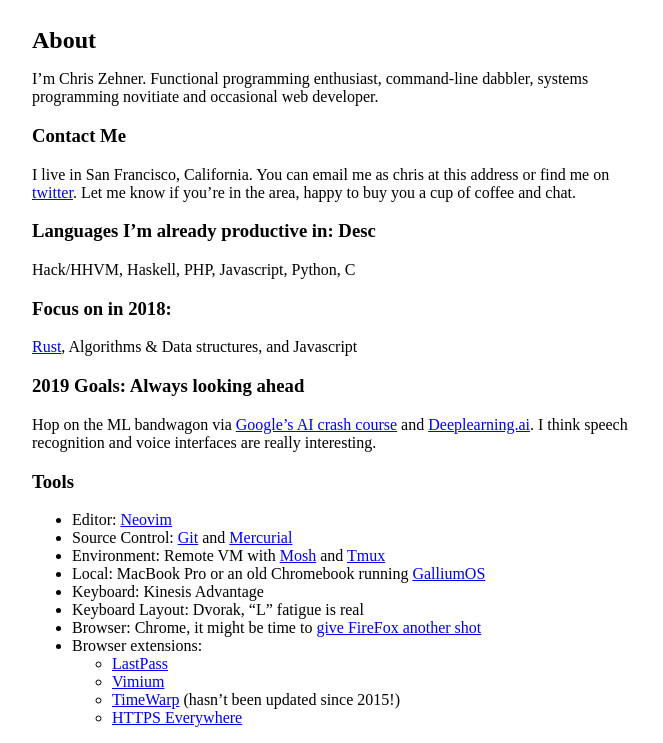
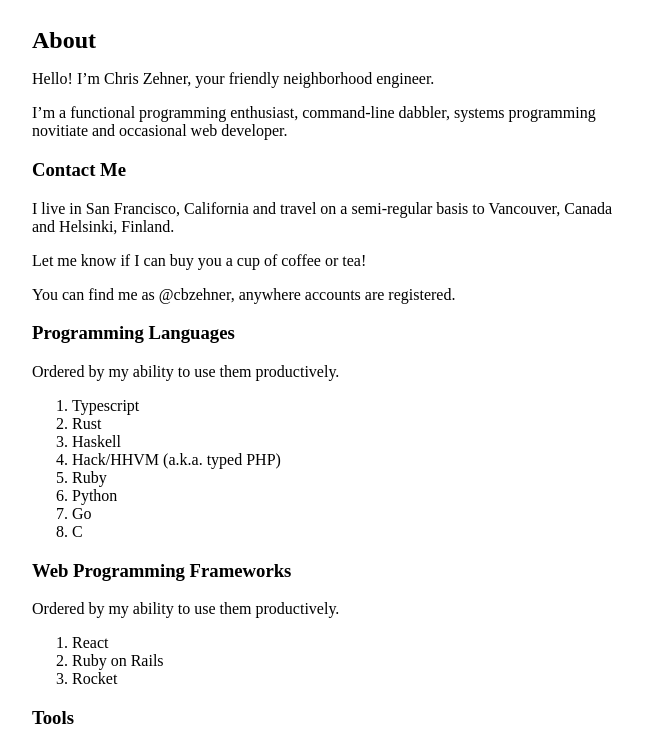
Before and after one commit to cbzehner/cbzehner, a plain HTML site: page docs/about.html in a window 1280 px wide. Shown: the part 50-793 px from the top of the page, without its empty margins (308-971 px from the left). Drawn offline with Linux system fonts and the light colour scheme.

Commit message:
feat: update the about page

```diff
--- a/docs/about.html
+++ b/docs/about.html
@@ -22,15 +22,31 @@
 
         <main role="main">
             <h1>About</h1>
-            <p>I’m Chris Zehner. Functional programming enthusiast, command-line dabbler, systems programming novitiate and occasional web developer.</p>
+            <p>Hello! I’m Chris Zehner, your friendly neighborhood engineer.</p>
+<p>I’m a functional programming enthusiast, command-line dabbler, systems programming novitiate and occasional web developer.</p>
 <h3 id="contact-me">Contact Me</h3>
-<p>I live in San Francisco, California. You can email me as chris at this address or find me on <a href="https://twitter.com/cbzehner">twitter</a>. Let me know if you’re in the area, happy to buy you a cup of coffee and chat.</p>
-<h3 id="languages-im-already-productive-in-desc">Languages I’m already productive in: Desc</h3>
-<p>Hack/HHVM, Haskell, PHP, Javascript, Python, C</p>
-<h3 id="focus-on-in-2018">Focus on in 2018:</h3>
-<p><a href="https://web.stanford.edu/class/cs140e/assignments/0-blinky/">Rust</a>, Algorithms &amp; Data structures, and Javascript</p>
-<h3 id="goals-always-looking-ahead">2019 Goals: Always looking ahead</h3>
-<p>Hop on the ML bandwagon via <a href="https://developers.google.com/machine-learning/crash-course/">Google’s AI crash course</a> and <a href="https://www.deeplearning.ai/">Deeplearning.ai</a>. I think speech recognition and voice interfaces are really interesting.</p>
+<p>I live in San Francisco, California and travel on a semi-regular basis to Vancouver, Canada and Helsinki, Finland.</p>
+<p>Let me know if I can buy you a cup of coffee or tea!</p>
+<p>You can find me as <span class="citation" data-cites="cbzehner">@cbzehner</span>, anywhere accounts are registered.</p>
+<h3 id="programming-languages">Programming Languages</h3>
+<p>Ordered by my ability to use them productively.</p>
+<ol type="1">
+<li>Typescript</li>
+<li>Rust</li>
+<li>Haskell</li>
+<li>Hack/HHVM (a.k.a. typed PHP)</li>
+<li>Ruby</li>
+<li>Python</li>
+<li>Go</li>
+<li>C</li>
+</ol>
+<h3 id="web-programming-frameworks">Web Programming Frameworks</h3>
+<p>Ordered by my ability to use them productively.</p>
+<ol type="1">
+<li>React</li>
+<li>Ruby on Rails</li>
+<li>Rocket</li>
+</ol>
 <h3 id="tools">Tools</h3>
 <ul>
 <li>Editor: <a href="https://github.com/neovim">Neovim</a></li>
@@ -39,7 +55,7 @@
 <li>Local: MacBook Pro or an old Chromebook running <a href="https://galliumos.org/">GalliumOS</a></li>
 <li>Keyboard: Kinesis Advantage</li>
 <li>Keyboard Layout: Dvorak, “L” fatigue is real</li>
-<li>Browser: Chrome, it might be time to <a href="https://servo.org/">give FireFox another shot</a></li>
+<li>Browser: Chrome, it might be time to give FireFox another shot</li>
 <li>Browser extensions:
 <ul>
 <li><a href="https://lastpass.com">LastPass</a></li>
@@ -52,7 +68,8 @@
 <p>I support free-trade, universal healthcare and the <a href="https://www.eff.org/">EFF</a>. Please derive the rest.</p>
 <h3 id="journey-motivation---fun---profit---knowledge">Journey :: Motivation -&gt; Fun -&gt; Profit -&gt; Knowledge</h3>
 <p>Before I was paid to code, I improved GBDT and logistic regression models and worked on fraud-detection infrastructure and ETL for payments data at Facebook.</p>
-<p>I had a lot of help from colleagues at Facebook and spent much of my time outside of work learning to code before moving into my current job, where I’m reasonably compensated for my machine-whispering abilities.</p>
+<p>I had a lot of help from colleagues at Facebook and spent much of my time outside of work learning to code before moving onto the Community Operations Engineering team, working on building internal tools for Facebook’s global workforce.</p>
+<p>After 5 years at Facebook, I joined Atrium Legal Technology Services as Lead Software Engineer where I’m reasonably compensated for my machine-whispering abilities.</p>
         </main>
 
         <footer>
```
Also changed, not shown: 2 other files.
